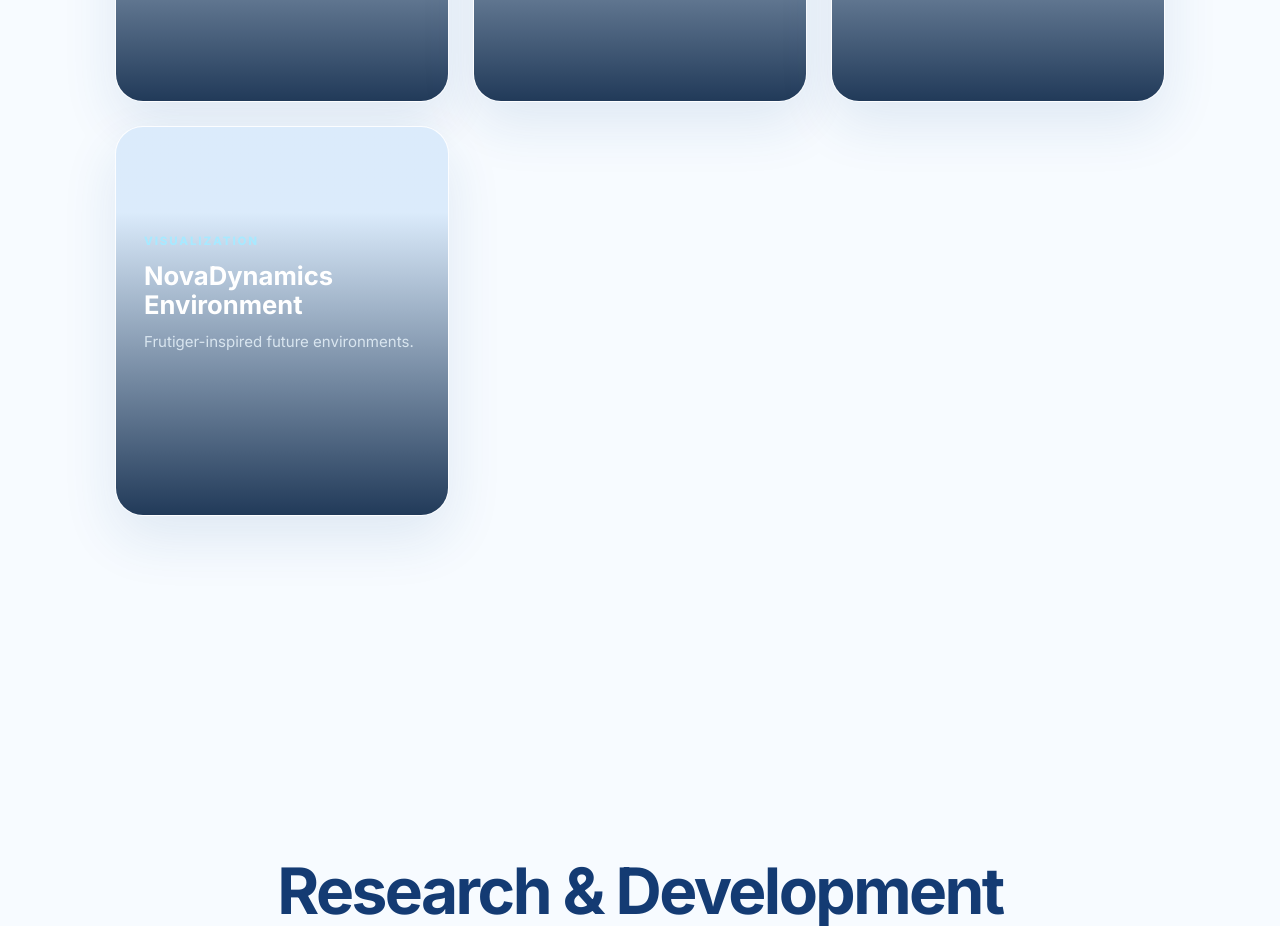
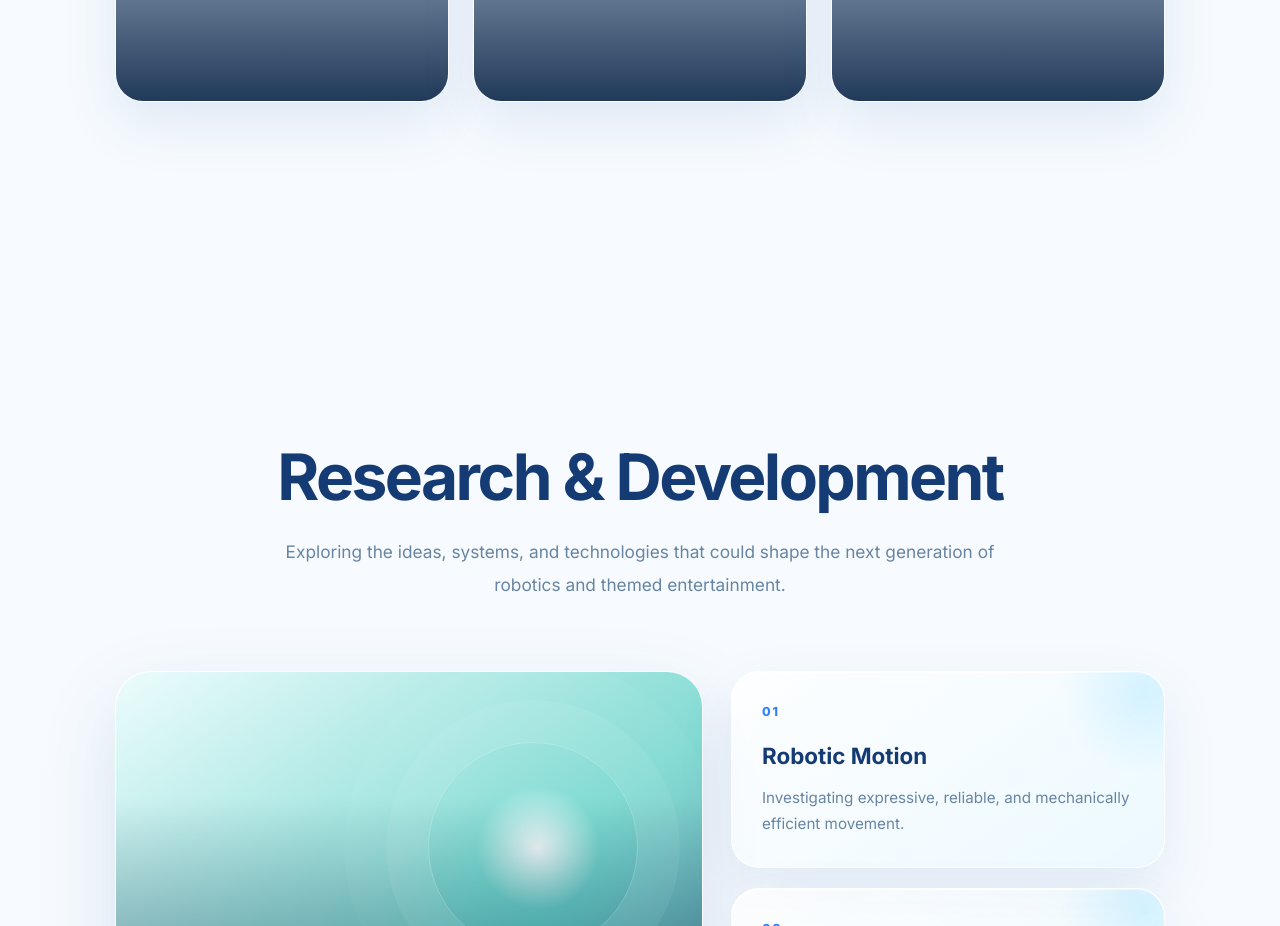
Before and after one commit to jyorkey0122/NovaDynamics, a plain HTML site: page index.html in a window 1280 px wide. Shown: the part 4680-5606 px from the top of the page. Drawn offline with Linux system fonts and the light colour scheme; files that its build step writes are made by us from their sources.

Commit message:
Update index.html

```diff
--- a/index.html
+++ b/index.html
@@ -584,39 +584,7 @@
 
         </button>
 
-         <button
-    class="portfolio-item"
-    type="button"
-    data-category="visualization"
-    data-modal-category="Visualization"
-    data-modal-title="NovaDynamics Environment"
-    data-modal-description="A futuristic environment concept exploring optimistic technology, architecture, landscaping, transportation, and visual storytelling."
-    data-modal-status="Concept visualization"
-    data-modal-discipline="Concept Visualization"
-    data-modal-software="Rendering & Design"
-    data-modal-body="The environment explores NovaDynamics as a future-facing technology company through architecture, transportation, landscape, and optimistic visual storytelling."
-    data-modal-link="#"
->
 
-            <div class="portfolio-image visualization"></div>
-
-            <div class="portfolio-content">
-
-                <span class="portfolio-category">
-                    Visualization
-                </span>
-
-                <h3>
-                    NovaDynamics Environment
-                </h3>
-
-                <p>
-                    Frutiger-inspired future environments.
-                </p>
-
-            </div>
-
-        </button>
 
     </div>
 
```
